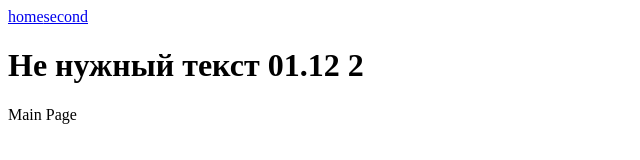
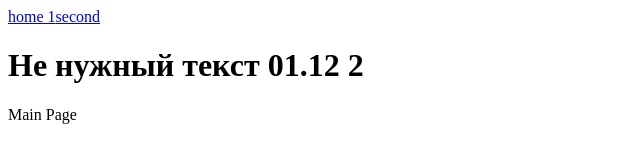
Before and after one commit to sobol4156/auto-deploy-nuxt, a Nuxt app: page / in a window 1280 px wide. Shown: the top 160 px of the page, without its empty margins (0-640 px from the left). Built offline with nearby package versions, Linux system fonts and the light colour scheme.

Commit message:
fix: yml

```diff
--- a/layouts/default.vue
+++ b/layouts/default.vue
@@ -1,7 +1,7 @@
 <template>
   <div class="layout">
     <header>
-      <NuxtLink to="/">home</NuxtLink>
+      <NuxtLink to="/">home 1</NuxtLink>
       <NuxtLink to="/second">second</NuxtLink>
     </header>
     <main>
```
